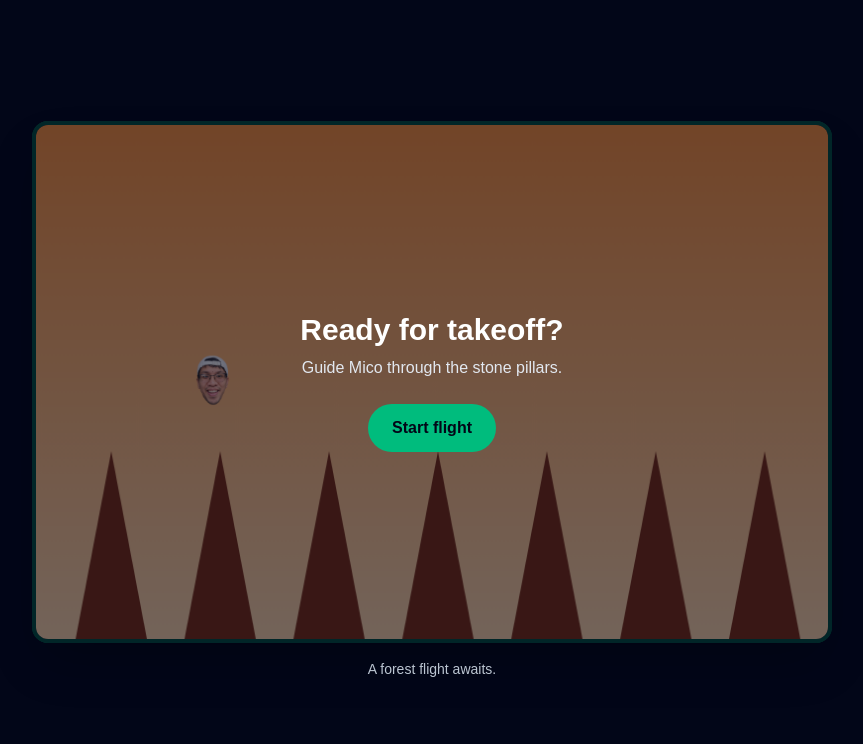
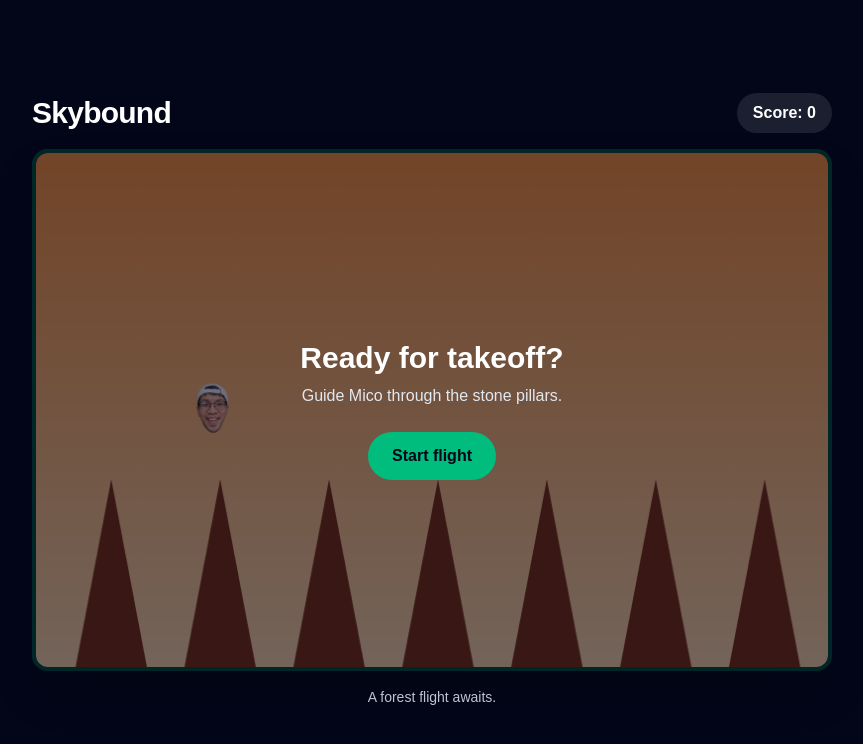
Before and after one commit to Mics28/browser-arcade-game, a Next.js app: page / in a window 1280 px wide. Shown: the top 744 px of the page, without its empty margins (208-1071 px from the left). Built offline with nearby package versions, Linux system fonts and the light colour scheme.

Commit message:
Display live game score

```diff
--- a/app/components/SkyboundGame.tsx
+++ b/app/components/SkyboundGame.tsx
@@ -107,6 +107,7 @@ export default function SkyboundGame() {
   const gameStateRef = useRef<GameState>('START');
 
   const [finalScore, setFinalScore] = useState(0);
+  const [displayScore, setDisplayScore] = useState(0);
   const resetGameRef = useRef<() => void>(() => {});
 
   const retryGame = () => {
@@ -287,6 +288,8 @@ export default function SkyboundGame() {
       );
 
       score = 0;
+      setDisplayScore(0);
+
       gameStateRef.current = 'START';
       setGameState('START');
     };
@@ -509,6 +512,7 @@ export default function SkyboundGame() {
             if (!pillarPair.passed && hasPassedPlayer) {
               pillarPair.passed = true;
               score += 1;
+              setDisplayScore(score);
               console.log(`Score: ${score}`);
             }
           }
@@ -547,6 +551,13 @@ export default function SkyboundGame() {
   return (
     <main className="flex min-h-screen items-center justify-center bg-slate-950 px-4 py-8 text-white">
       <section className="w-full max-w-[800px]">
+        <div className="mb-4 flex items-center justify-between">
+          <h1 className="text-3xl font-bold tracking-tight">Skybound</h1>
+          <p className="rounded-full bg-white/10 px-4 py-2 font-semibold">
+            Score: {displayScore}
+          </p>
+        </div>
+
           <div className="relative">
             <canvas
               ref={canvasRef}
@@ -595,7 +606,6 @@ export default function SkyboundGame() {
           </div>
 
 
-
         <p className="mt-4 text-center text-sm text-slate-300">
           A forest flight awaits.
         </p>
```
Lines whose indentation alone changed are shown as unchanged.
